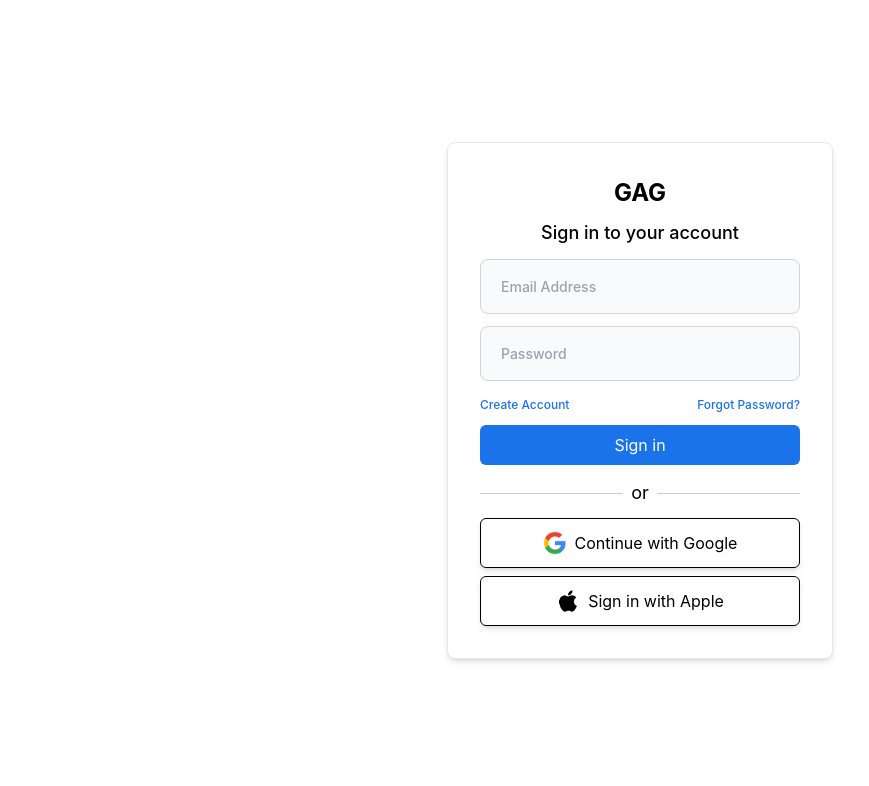
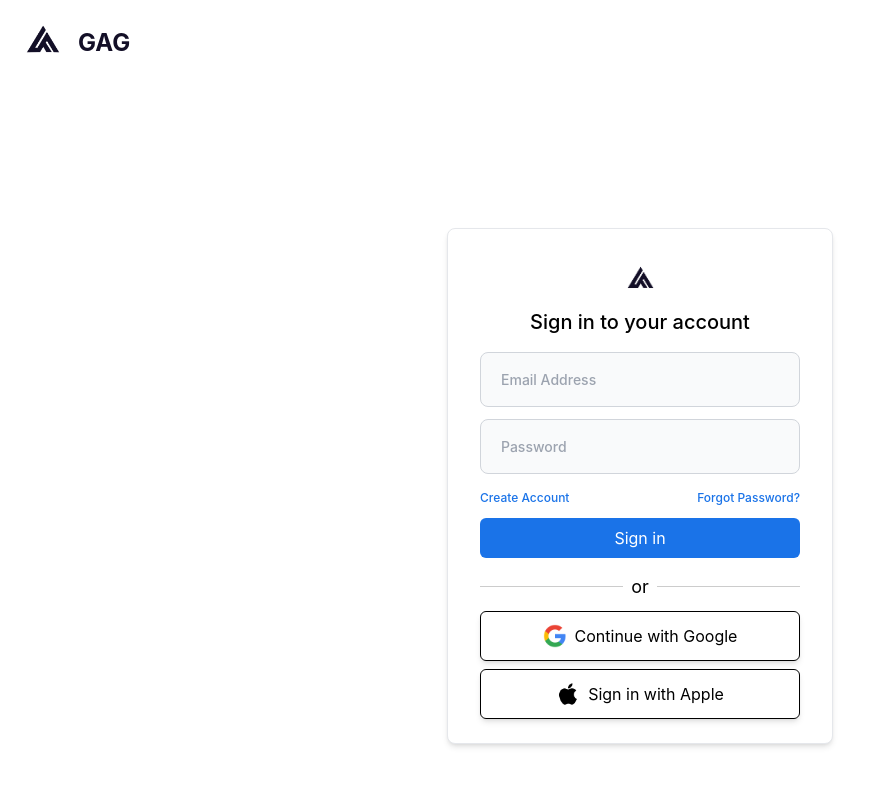
Before and after one commit to Abhi06027/gamesartworkai, a React (Vite) app: page /Sign-in in a window 1280 px wide. Shown: the top 786 px of the page, without its empty margins (0-869 px from the left). Built offline with nearby package versions, Linux system fonts and the light colour scheme; a web font is replaced by a local one.

Commit message:
addedlogo

```diff
--- /dev/null
+++ b/src/Components/LogoBlue.jsx
@@ -0,0 +1,7 @@
+import { logoblue } from "../assets";
+
+const LogoBlue = ({ style }) => {
+  return <img className={style} src={logoblue} alt="logo" />;
+};
+
+export default LogoBlue;
--- a/src/Components/index.js
+++ b/src/Components/index.js
@@ -5,6 +5,8 @@ import Aiartgallary from "./Aiartgallary";
 import Card from "./Card";
 import Footer from "./Footer";
 import Hidenavbarfooter from "./hidenavbarfooter";
+import LogoBlue from "./LogoBlue";
+import Button from "./Button";
 export {
   Hero,
   Header,
@@ -13,4 +15,6 @@ export {
   Card,
   Footer,
   Hidenavbarfooter,
+  LogoBlue,
+  Button,
 };
--- a/src/Pages/SignupForm.jsx
+++ b/src/Pages/SignupForm.jsx
@@ -1,13 +1,21 @@
+import { Link } from "react-router-dom";
 import { Googlelogo, applelogo } from "../assets";
-import { InputField } from "../Components";
+import { InputField, LogoBlue } from "../Components";
 import Button from "../Components/Button";
 
 const SignupForm = () => {
   return (
+    <div className="bg-white w-full">
+      <Link to="/" className=" p-2 flex items-center">
+        <LogoBlue style="w-[70px] h-[70px] object-contain" />
+        <h2 className="font-bold text-[#130f27] text-[24px]">GAG</h2>
+      </Link>
       <div className="bg-white flex h-screen md:justify-center md:items-center">
-      <div className=" bg-white md:shadow-md lg:border mx-auto rounded-lg md:px-8 py-8">
-        <h2 className="font-bold text-black text-center text-[24px]">GAG</h2>
-        <p className="text-lg py-2 font-medium text-center">
+        <div className=" bg-white md:shadow-md lg:border mx-auto rounded-lg md:px-8 py-6">
+          <div className="flex justify-center items-center">
+            <LogoBlue style="w-[55px] h-[55px] object-contain" />
+          </div>
+          <p className="text-xl pb-3 font-medium text-center">
             Sign in to your account
           </p>
           <div className="mx-auto container">
@@ -54,6 +62,7 @@ const SignupForm = () => {
           </div>
         </div>
       </div>
+    </div>
   );
 };
 
--- a/src/assets/index.js
+++ b/src/assets/index.js
@@ -12,6 +12,7 @@ import eleventh from "./eleventh.jpg";
 import twelve from "./twelve.jpg";
 import Googlelogo from "./Googlelogo.png";
 import applelogo from "./applelogo.png";
+import logoblue from "./logoblue.png";
 
 export {
   witcher3,
@@ -28,4 +29,5 @@ export {
   twelve,
   Googlelogo,
   applelogo,
+  logoblue,
 };
```
Also changed, not shown: src/assets/icons/logo.svg (added), src/assets/logoblue.png (added). Lines whose indentation alone changed are shown as unchanged.
